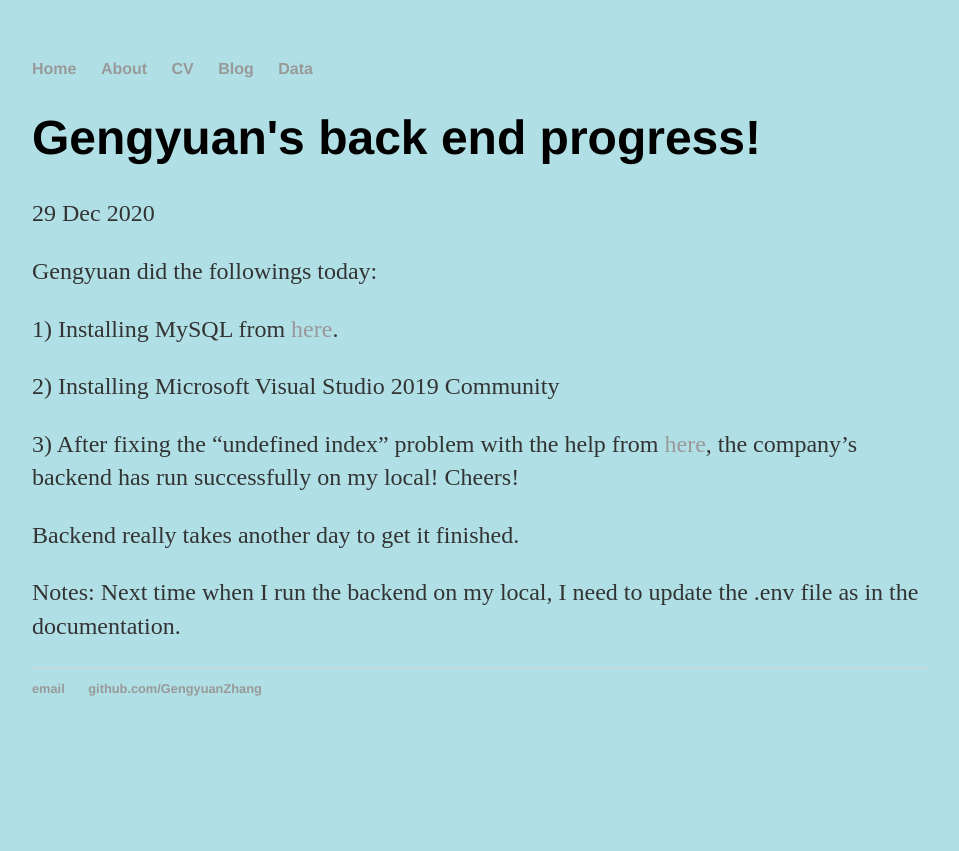
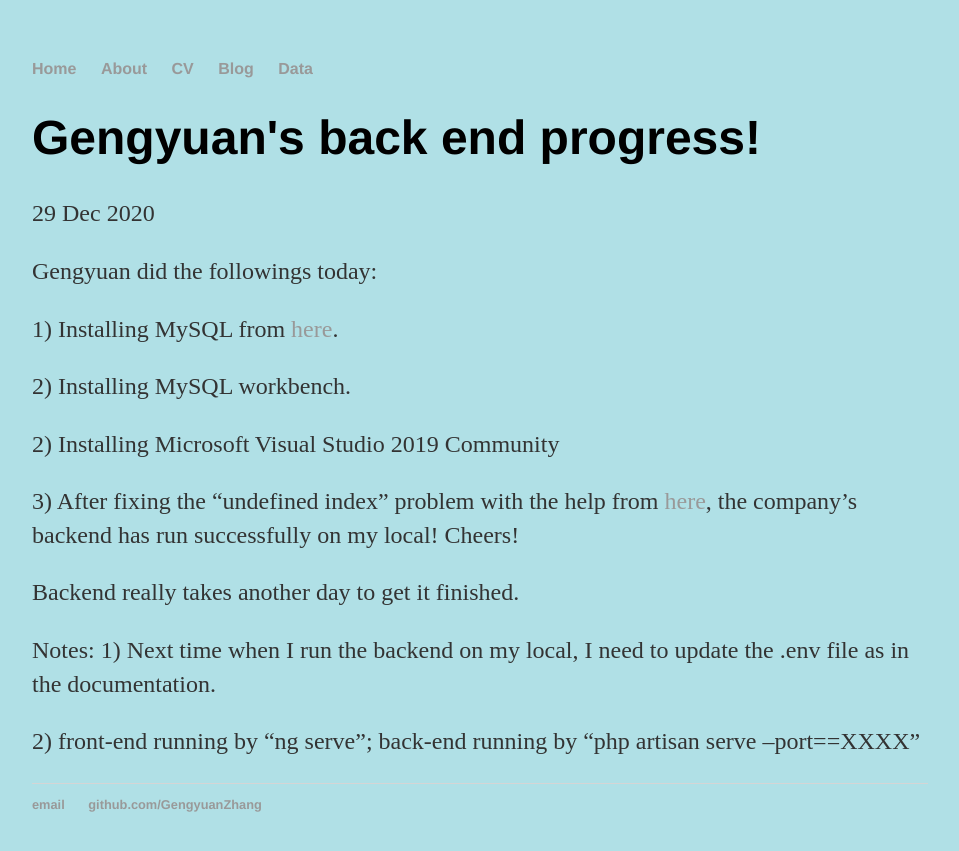
Before and after one commit to GengyuanZhang/GengyuanZhang.github.io, a Jekyll site: the page built from _posts/2020-12-29-gengyuan-zhang-back-end-progress.md, in a window 1280 px wide. Shown: the top 851 px of the page, without its empty margins (160-1119 px from the left). Built offline with Jekyll 4.4.1, drawn with Linux system fonts in a browser that asks for light colours.

Commit message:
Update 2020-12-29-gengyuan-zhang-back-end-progress.md

```diff
--- a/_posts/2020-12-29-gengyuan-zhang-back-end-progress.md
+++ b/_posts/2020-12-29-gengyuan-zhang-back-end-progress.md
@@ -8,6 +8,8 @@ Gengyuan did the followings today:
 
 1) Installing MySQL from [here](https://dev.mysql.com/doc/refman/8.0/en/windows-installation.html).
 
+2) Installing MySQL workbench.
+
 2) Installing Microsoft Visual Studio 2019 Community
 
 3) After fixing the "undefined index" problem with the help from [here](https://stackoverflow.com/questions/64620849/laravel-packagemanifest-php-line-131-undefined-index-name), the company's backend has run successfully on my local! Cheers!
@@ -15,4 +17,6 @@ Gengyuan did the followings today:
 Backend really takes another day to get it finished.
 
 Notes:
-Next time when I run the backend on my local, I need to update the .env file as in the documentation.
+1) Next time when I run the backend on my local, I need to update the .env file as in the documentation.
+
+2) front-end running by "ng serve"; back-end running by "php artisan serve --port==XXXX"
```
